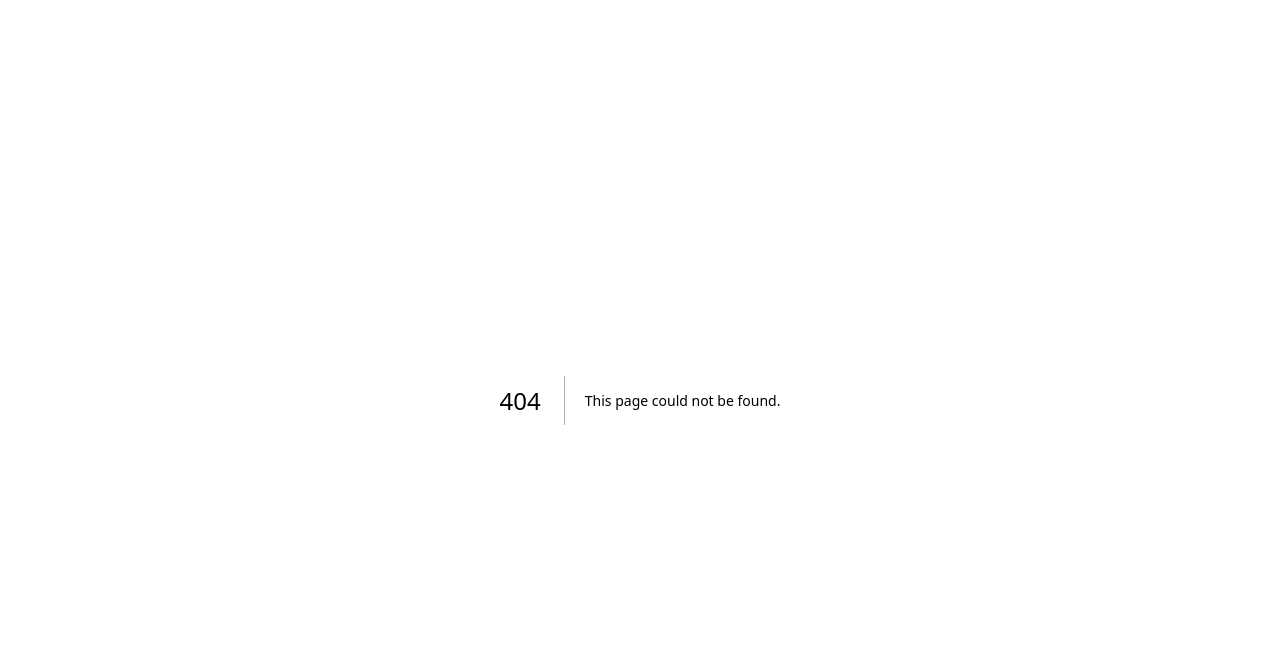
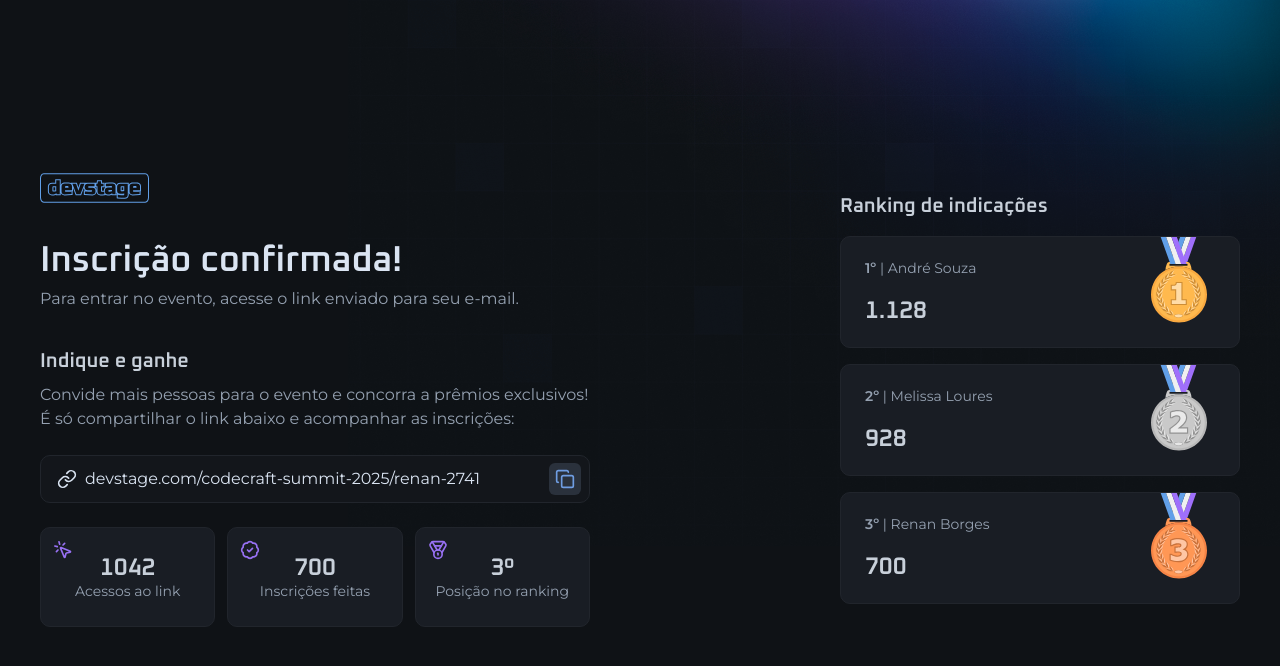
Before and after one commit to renanvcb/nlw-connect, a Next.js app: page /invite in a window 1280 px wide. Before the commit this address had no page. Shown: the top 666 px of the page. Built offline with nearby package versions, Linux system fonts and the light colour scheme.

Commit message:
feat: invite page set

```diff
--- /dev/null
+++ b/src/app/invite/page.tsx
@@ -0,0 +1,123 @@
+import { IconButton } from '@/components/icon-button'
+import { InputField, InputIcon, InputRoot } from '@/components/input'
+import { InviteCard } from '@/components/invite-card'
+import { BadgeCheck, Copy, Link, Medal, MousePointerClick } from 'lucide-react'
+import Image from 'next/image'
+
+import logo from '@/assets/logo.svg'
+import medalCopper from '@/assets/medal-copper.svg'
+import medalGold from '@/assets/medal-gold.svg'
+import medalSilver from '@/assets/medal-silver.svg'
+
+export default function InvitePage() {
+  return (
+    <div className="min-h-dvh flex items-center justify-between gap-16 flex-col md:flex-row">
+      <div className="flex flex-col gap-10 w-full max-w-[550px]">
+        <Image src={logo} alt="devstage" width={108.5} height={30} />
+        <div className="space-y-2">
+          <h1 className="text-4xl font-semibold font-heading text-gray-100 leading-none">
+            Inscrição confirmada!
+          </h1>
+          <p className="text-gray-300">
+            Para entrar no evento, acesse o link enviado para seu e-mail.
+          </p>
+        </div>
+
+        <div className="space-y-6">
+          <div className="space-y-3">
+            <h2 className="text-gray-200 text-xl font-heading font-semibold leading-none">
+              Indique e ganhe
+            </h2>
+            <p className="text-gray-300">
+              Convide mais pessoas para o evento e concorra a prêmios
+              exclusivos! É só compartilhar o link abaixo e acompanhar as
+              inscrições:
+            </p>
+          </div>
+
+          <InputRoot>
+            <InputIcon>
+              <Link className="size-5" />
+            </InputIcon>
+            <InputField
+              readOnly
+              defaultValue="devstage.com/codecraft-summit-2025/renan-2741"
+            />
+            <IconButton className="-mr-2">
+              <Copy className="size-5" />
+            </IconButton>
+          </InputRoot>
+
+          <div className="grid gap-3 md:grid-cols-3">
+            <InviteCard
+              dataText="1042"
+              title="Acessos ao link"
+              icon={<MousePointerClick className="size-5" />}
+            />
+            <InviteCard
+              dataText="700"
+              title="Inscrições feitas"
+              icon={<BadgeCheck className="size-5" />}
+            />
+            <InviteCard
+              dataText="3º"
+              title="Posição no ranking"
+              icon={<Medal className="size-5" />}
+            />
+          </div>
+        </div>
+      </div>
+
+      <div className="w-full max-w-[550px] space-y-5 md:max-w-[400px]">
+        <h2 className="text-gray-200 text-xl font-heading font-semibold leading-none">
+          Ranking de indicações
+        </h2>
+
+        <div className="space-y-4">
+          <div className="relative rounded-xl bg-gray-700 border border-gray-600 p-6 flex flex-col justify-center gap-6">
+            <span className="text-sm text-gray-300 leading-none">
+              <span className="font-semibold">1º</span> | André Souza
+            </span>
+            <span className="font-heading text-2xl font-semibold text-gray-200 leading-none">
+              1.128
+            </span>
+
+            <Image
+              className="absolute top-0 right-8"
+              src={medalGold}
+              alt="medalha de ouro"
+            />
+          </div>
+          <div className="relative rounded-xl bg-gray-700 border border-gray-600 p-6 flex flex-col justify-center gap-6">
+            <span className="text-sm text-gray-300 leading-none">
+              <span className="font-semibold">2º</span> | Melissa Loures
+            </span>
+            <span className="font-heading text-2xl font-semibold text-gray-200 leading-none">
+              928
+            </span>
+
+            <Image
+              className="absolute top-0 right-8"
+              src={medalSilver}
+              alt="medalha de ouro"
+            />
+          </div>
+          <div className="relative rounded-xl bg-gray-700 border border-gray-600 p-6 flex flex-col justify-center gap-6">
+            <span className="text-sm text-gray-300 leading-none">
+              <span className="font-semibold">3º</span> | Renan Borges
+            </span>
+            <span className="font-heading text-2xl font-semibold text-gray-200 leading-none">
+              700
+            </span>
+
+            <Image
+              className="absolute top-0 right-8"
+              src={medalCopper}
+              alt="medalha de ouro"
+            />
+          </div>
+        </div>
+      </div>
+    </div>
+  )
+}
```
